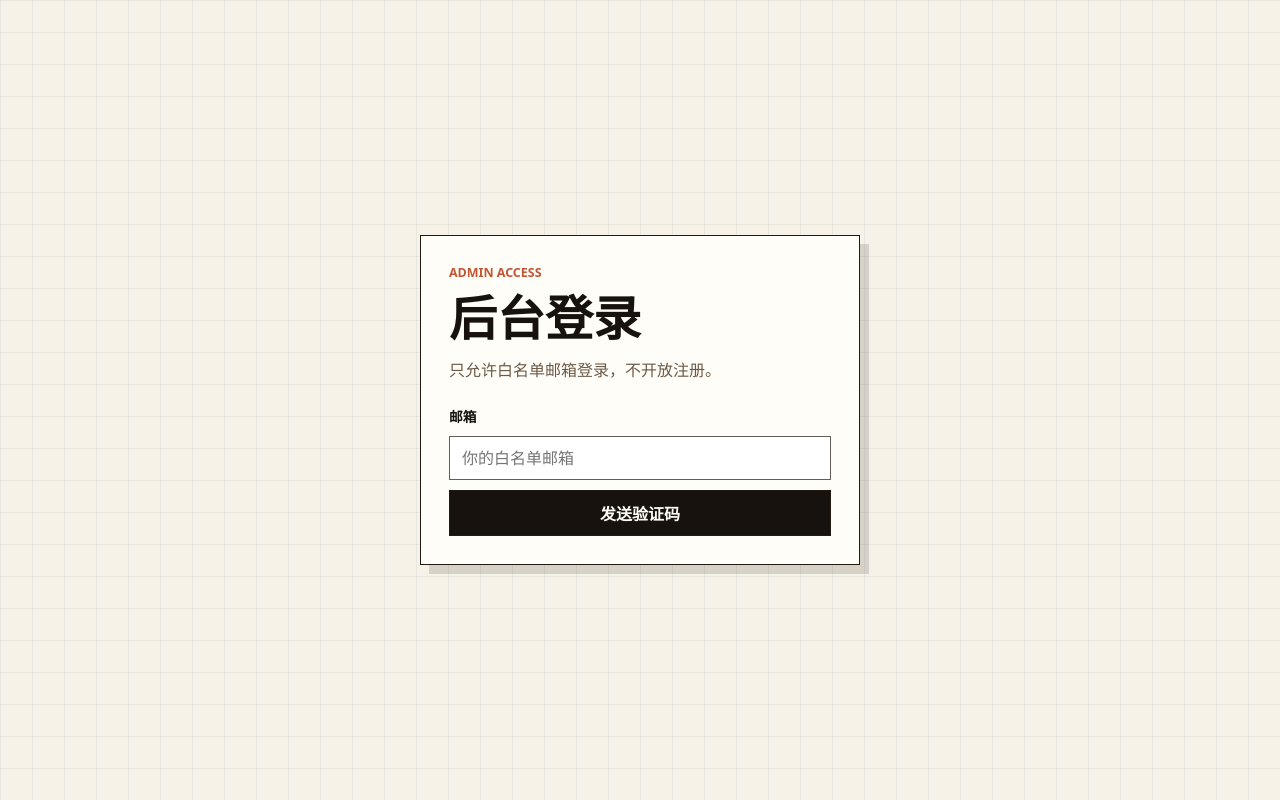
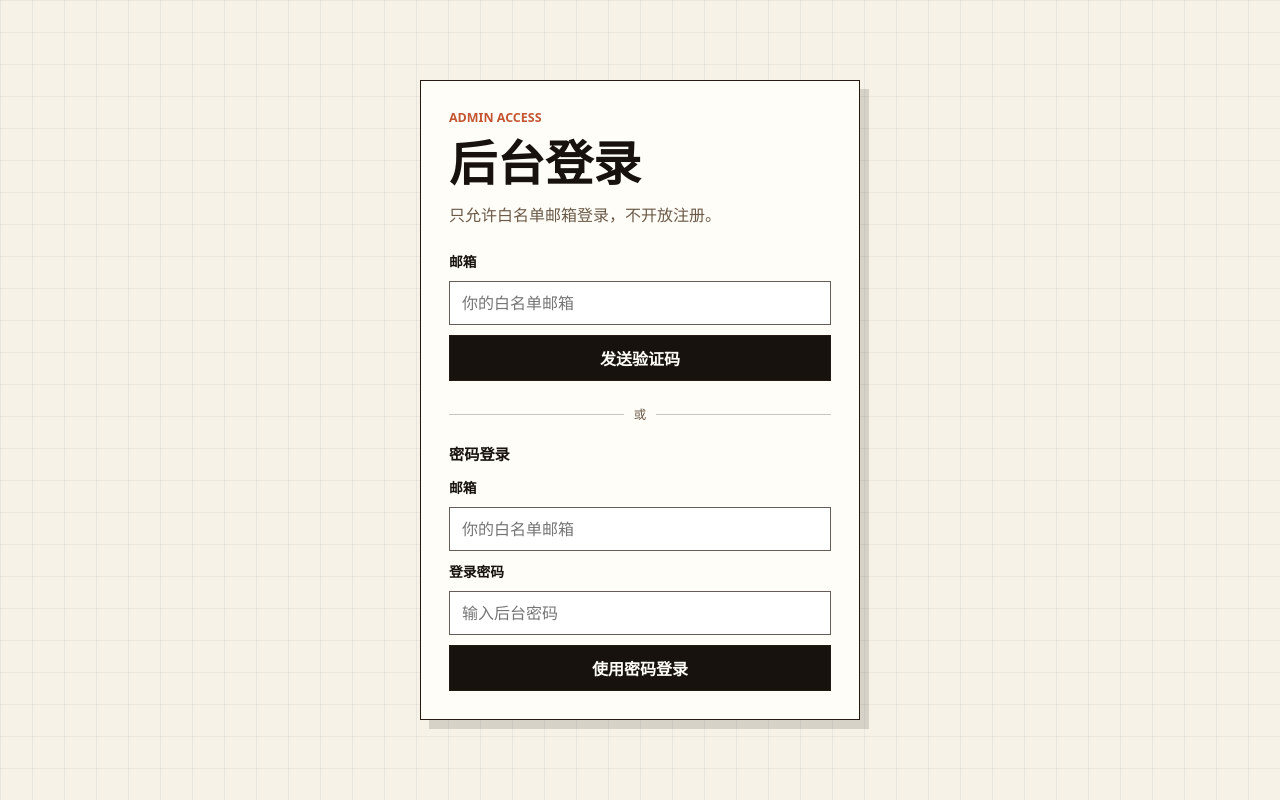
Before and after one commit to bahe666/ai-pm-portfolio, a Next.js app: page /login in a window 1280 px wide. Built offline with nearby package versions, Linux system fonts and the light colour scheme.

Commit message:
feat: add admin password login

```diff
--- a/src/app/globals.css
+++ b/src/app/globals.css
@@ -658,6 +658,32 @@ select {
   margin-top: 22px;
 }
 
+.login-divider {
+  display: grid;
+  grid-template-columns: 1fr auto 1fr;
+  gap: 10px;
+  align-items: center;
+  margin-top: 24px;
+  color: var(--muted);
+  font-family: ui-sans-serif, system-ui, -apple-system, BlinkMacSystemFont, "Segoe UI", sans-serif;
+  font-size: 0.78rem;
+}
+
+.login-divider::before,
+.login-divider::after {
+  height: 1px;
+  background: rgba(36, 26, 18, 0.24);
+  content: "";
+}
+
+.login-method-title {
+  margin: 0 0 2px;
+  font-family: ui-sans-serif, system-ui, -apple-system, BlinkMacSystemFont, "Segoe UI", sans-serif;
+  font-size: 0.95rem;
+  letter-spacing: 0;
+  line-height: 1.3;
+}
+
 .login-form label {
   color: var(--ink);
   font-family: ui-sans-serif, system-ui, -apple-system, BlinkMacSystemFont, "Segoe UI", sans-serif;
--- a/src/app/login/page.tsx
+++ b/src/app/login/page.tsx
@@ -16,6 +16,8 @@ const statusMessages: Record<string, { tone: "success" | "error"; text: string }
   "email-required": { tone: "error", text: "请输入白名单邮箱。" },
   "email-not-allowed": { tone: "error", text: "该邮箱不在后台白名单中，请使用已配置的管理员邮箱。" },
   "login-unavailable": { tone: "error", text: "登录服务暂时不可用，请稍后再试。" },
+  "password-failed": { tone: "error", text: "邮箱或密码不正确，或该账号尚未启用密码登录。" },
+  "password-required": { tone: "error", text: "请输入后台登录密码。" },
   "send-failed": { tone: "success", text: "如果你已经收到验证码，请直接在下方输入；如果没有收到，请稍后再试。" },
   "verify-failed": { tone: "error", text: "验证码无效或已过期，请重新发送。" }
 };
@@ -85,6 +87,35 @@ export default async function LoginPage({ searchParams }: LoginPageProps) {
             <button type="submit">验证并进入后台</button>
           </form>
         ) : null}
+
+        <div className="login-divider" role="separator">
+          或
+        </div>
+
+        <form action={signInWithPasswordAction} className="login-form">
+          <h2 className="login-method-title">密码登录</h2>
+          <label htmlFor="admin-password-email">邮箱</label>
+          <input
+            autoComplete="username"
+            defaultValue={email}
+            id="admin-password-email"
+            name="email"
+            placeholder="你的白名单邮箱"
+            required
+            spellCheck={false}
+            type="email"
+          />
+          <label htmlFor="admin-password">登录密码</label>
+          <input
+            autoComplete="current-password"
+            id="admin-password"
+            name="password"
+            placeholder="输入后台密码"
+            required
+            type="password"
+          />
+          <button type="submit">使用密码登录</button>
+        </form>
       </section>
     </main>
   );
@@ -122,6 +153,48 @@ async function sendLoginCode(formData: FormData) {
   }
 
   redirect(`/login?message=${nextMessage}&email=${encodeURIComponent(email)}`);
+}
+
+async function signInWithPasswordAction(formData: FormData) {
+  "use server";
+
+  const email = String(formData.get("email") ?? "")
+    .trim()
+    .toLowerCase();
+  const password = String(formData.get("password") ?? "");
+
+  if (!email) {
+    redirect("/login?message=email-required");
+  }
+
+  if (!isAdminEmailConfigured(email)) {
+    redirect(`/login?message=email-not-allowed&email=${encodeURIComponent(email)}`);
+  }
+
+  if (!password) {
+    redirect(`/login?message=password-required&email=${encodeURIComponent(email)}`);
+  }
+
+  let signedIn = false;
+  let nextMessage = "password-failed";
+
+  try {
+    const supabase = await createSupabaseServerClient();
+    const { error } = await supabase.auth.signInWithPassword({
+      email,
+      password
+    });
+
+    signedIn = !error;
+  } catch {
+    nextMessage = "login-unavailable";
+  }
+
+  if (!signedIn) {
+    redirect(`/login?message=${nextMessage}&email=${encodeURIComponent(email)}`);
+  }
+
+  redirect("/admin");
 }
 
 async function verifyLoginCode(formData: FormData) {
```
Also changed, not shown: 1 other file (tests, documents, lock files or other folders).
